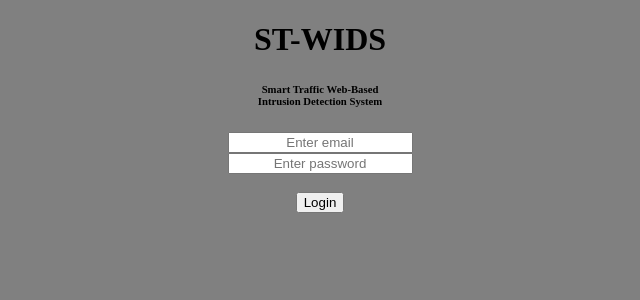
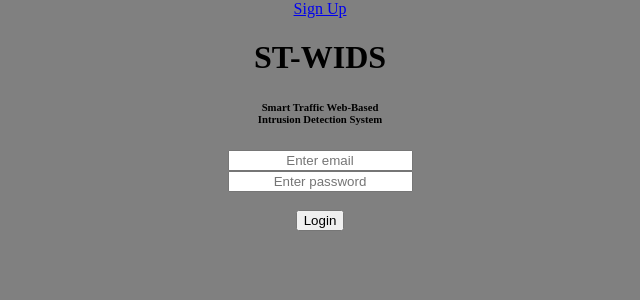
Before and after one commit to jynnjay/SuccessCutie, a Flask app: page /login in a window 1280 px wide. Shown: the part 44-344 px from the top of the page, without its empty margins (320-960 px from the left). Run offline with Flask 2, Linux system fonts and the light colour scheme; some libraries are stand-ins or nearby versions.

Commit message:
Update login.html

```diff
--- a/website/templates/login.html
+++ b/website/templates/login.html
@@ -2,6 +2,7 @@
 %}
 <body style="text-align: center" bgcolor="gray">
 <form method="POST">
+  <a class="nav-item nav-link" id="signUp" href="/sign-up">Sign Up</a>
   <h1>ST-WIDS</h1>
   <h6>Smart Traffic Web-Based <br>Intrusion Detection System</h6>
   <div class="form-group">
```
